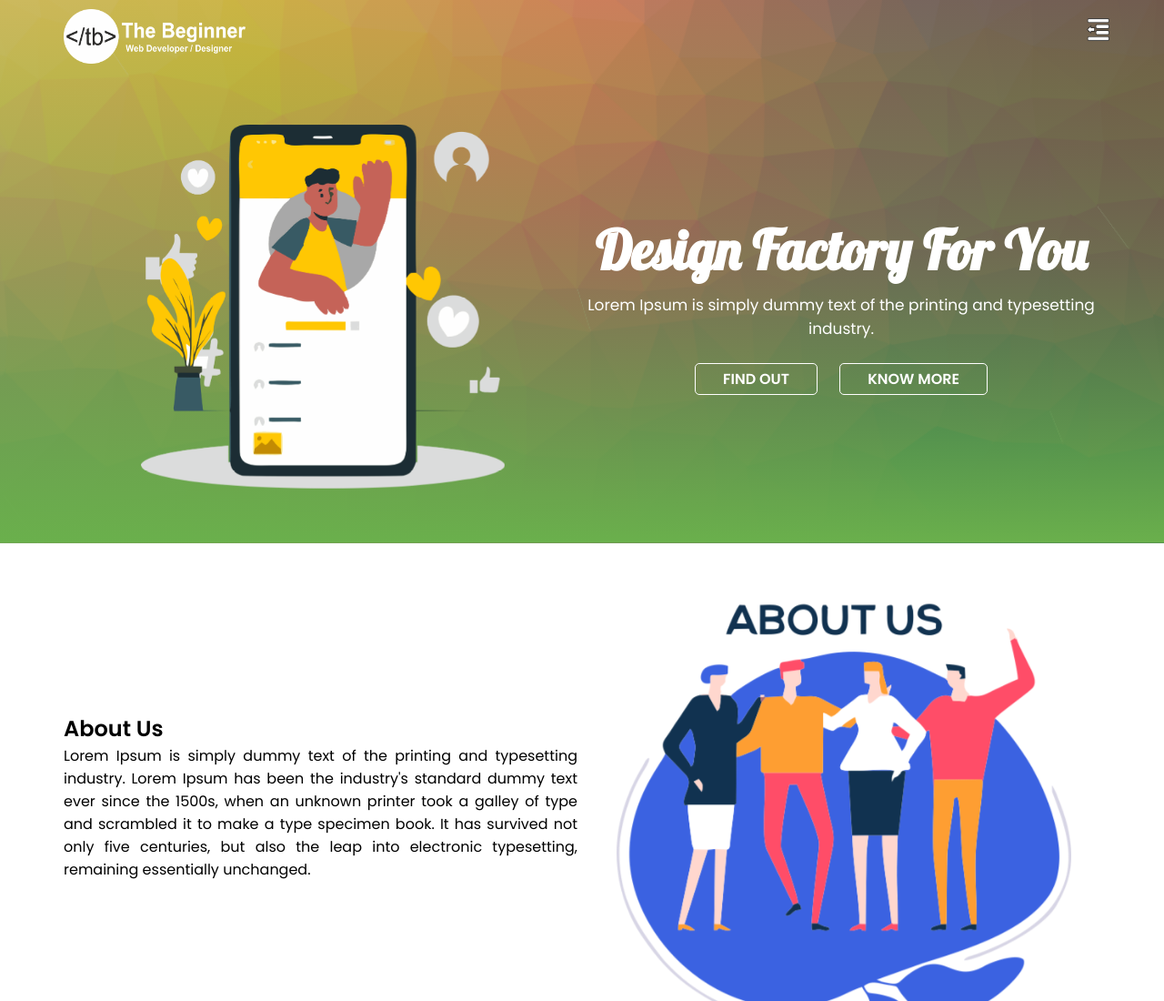
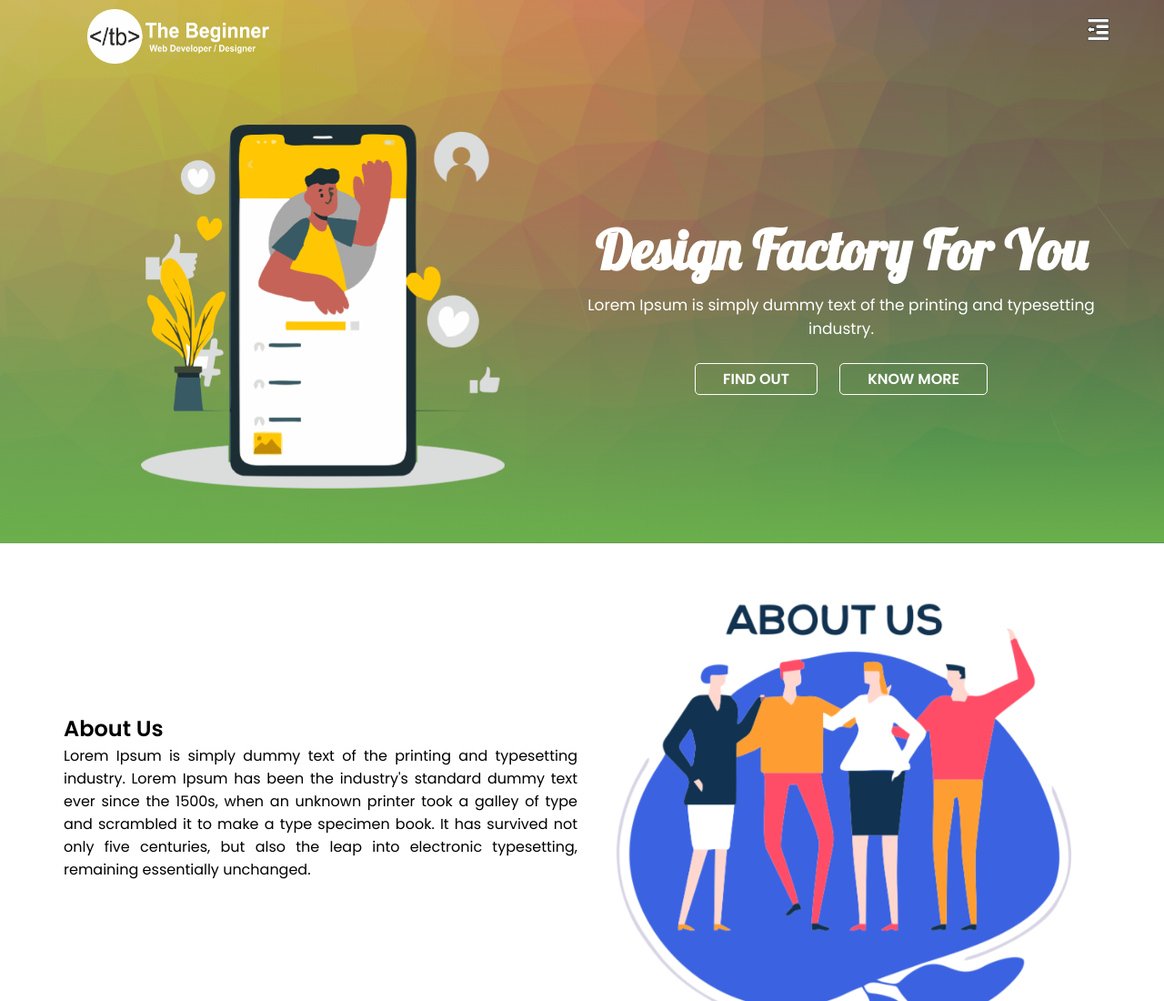
Before and after one commit to Mustakim-1022/design, a plain HTML site: page index.html in a window 1280 px wide. Shown: the top 1100 px of the page at 91% size. Drawn offline with Linux system fonts and the light colour scheme.

Commit message:
Update style.css

```diff
--- a/style.css
+++ b/style.css
@@ -19,7 +19,7 @@ html {
 }
 
 .header .nav {
-	width: 1140px;
+	width: 85%;
 	margin: 0 auto;
 	padding-top: 10px;
 	display: flex;
```
